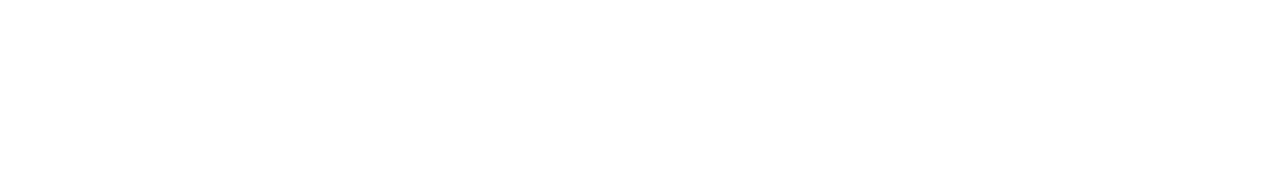
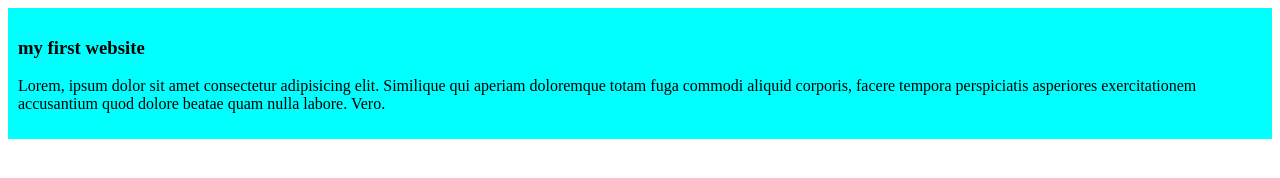
Before and after one commit to alien2300/four-web-repo, a plain HTML site: page index.html in a window 1280 px wide. Drawn offline with Linux system fonts and the light colour scheme.

Commit message:
added the index new

```diff
--- a/index.html
+++ b/index.html
@@ -4,8 +4,12 @@
     <meta charset="UTF-8">
     <meta name="viewport" content="width=device-width, initial-scale=1.0">
     <title>bad time for me</title>
+    <link rel="stylesheet" href="stile/style.css">
 </head>
 <body>
-
+    <div>
+        <h3>my first website</h3>
+        <p>Lorem, ipsum dolor sit amet consectetur adipisicing elit. Similique qui aperiam doloremque totam fuga commodi aliquid corporis, facere tempora perspiciatis asperiores exercitationem accusantium quod dolore beatae quam nulla labore. Vero.</p>
+    </div>
 </body>
 </html>
--- /dev/null
+++ b/stile/style.css
@@ -0,0 +1,4 @@
+div{
+    background-color: aqua;
+    padding : 10px;
+}
```
